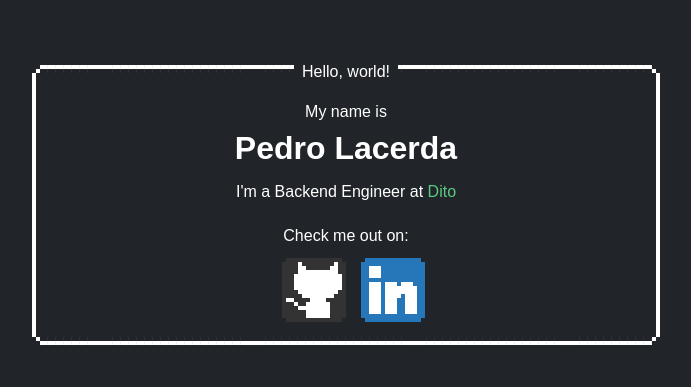
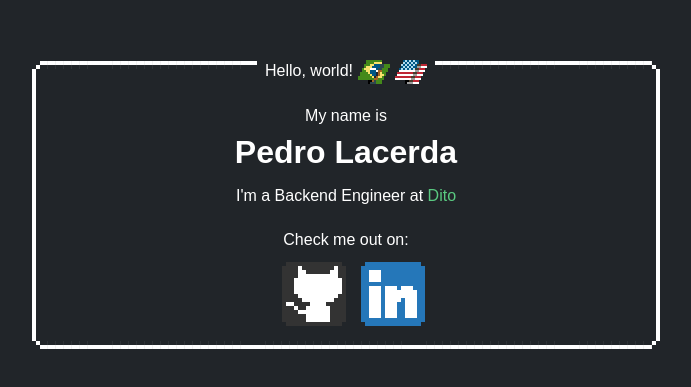
Before and after one commit to pedro-l9/personalSite, a React (Create React App) app: page / in a window 1280 px wide. Shown: the part 195-582 px from the top of the page, without its empty margins (294-985 px from the left). Built offline with nearby package versions, Linux system fonts and the light colour scheme; no server answers; a web font is replaced by a local one.

Commit message:
Adiciona bandeiras para implementar i18n

```diff
--- a/src/components/PresentationCard/PresentationCard.css
+++ b/src/components/PresentationCard/PresentationCard.css
@@ -3,6 +3,13 @@
   padding-right: 15px;
   padding-left: 15px;
   animation-duration: 2s;
+}
+
+.card .title img {
+  width: 32px;
+  height: 32px;
+  image-rendering: pixelated;
+  margin-left: 5px;
 }
 
 .card-container {
--- a/src/components/PresentationCard/PresentationCard.tsx
+++ b/src/components/PresentationCard/PresentationCard.tsx
@@ -3,6 +3,8 @@ import firebase from "firebase/app";
 import "firebase/analytics";
 
 import "./PresentationCard.css";
+import br from "./flags/br.png";
+import usa from "./flags/usa.png";
 
 function logEvent(event: string) {
   firebase.analytics().logEvent(event);
@@ -21,7 +23,11 @@ const PresentationCard = (props: {
         ${props.isDismissed ? "animated hinge" : ""}
       `}
     >
-      <p className="title">Hello, world!</p>
+      <p className="title">
+        Hello, world!
+        <img src={br} alt="Brazil Flag" />
+        <img src={usa} alt="USA flag" />
+      </p>
       <div className="card-container">
         <div className="avatar">
           <img
--- a/src/index.tsx
+++ b/src/index.tsx
@@ -6,8 +6,12 @@ import "firebase/analytics";
 import "./index.css";
 import App from "./App";
 
-fetch("/__/firebase/init.json").then(async response => {
-  firebase.initializeApp(await response.json());
+firebase.initializeApp({
+  apiKey: "AIzaSyClRaDww0-eBeMyWgvqTlWhGOzVb1ptJOI",
+  projectId: "personalsite-94754",
+  messagingSenderId: "441431197153",
+  appId: "1:441431197153:web:7dd096e74cb6ab94463ea0",
+  measurementId: "G-B7TW4Z6NT1"
 });
 
 ReactDOM.render(<App />, document.getElementById("root"));
```
Also changed, not shown: src/components/PresentationCard/flags/br.png (added), src/components/PresentationCard/flags/usa.png (added).
